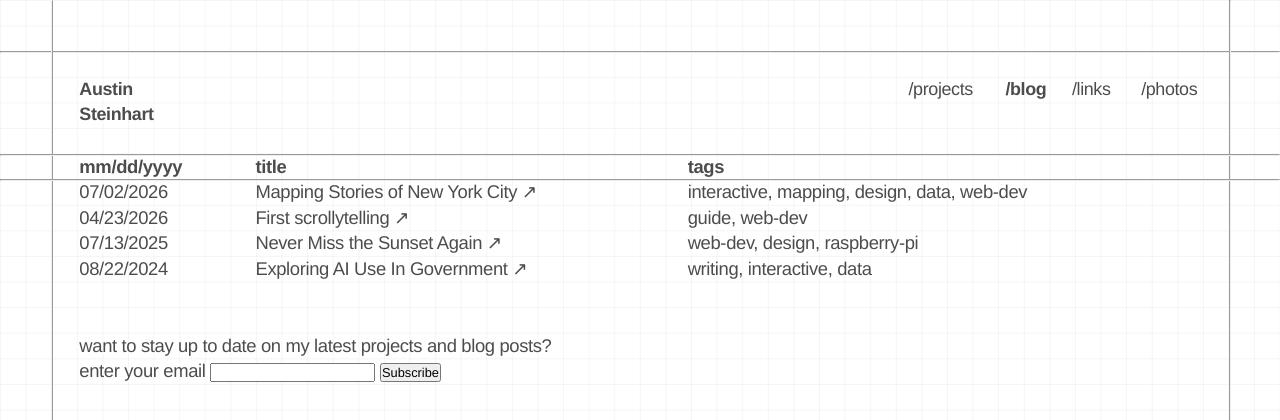
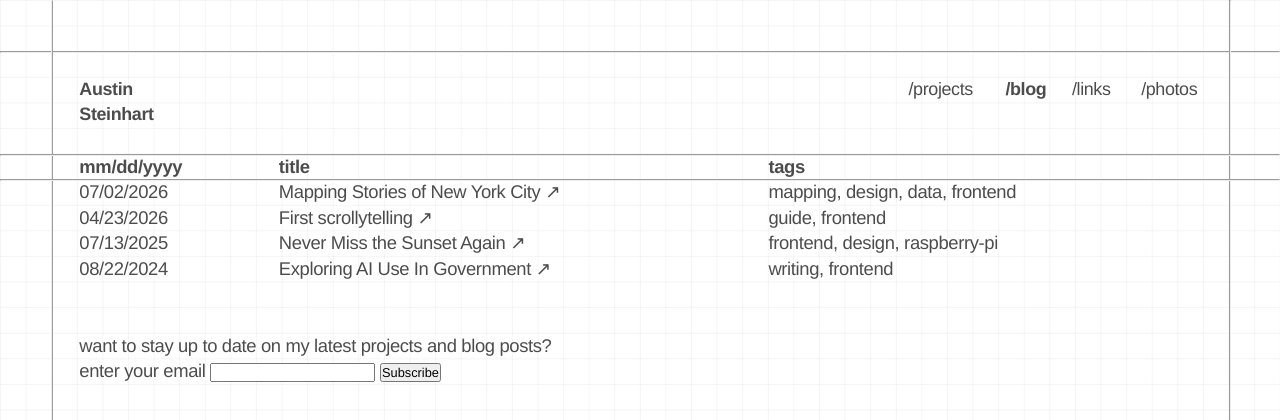
Before and after one commit to asteinhart/asteinhart.github.io, a SvelteKit app in the folder redesign/: page /blog in a window 1280 px wide. Shown: the top 420 px of the page. Built offline with nearby package versions, Linux system fonts and the light colour scheme.

Commit message:
layout fixes

```diff
--- a/redesign/src/global.css
+++ b/redesign/src/global.css
@@ -71,6 +71,10 @@ hr {
 	margin-right: calc(var(--cell) * 3);
 }
 
+table {
+	border-collapse: collapse;
+}
+
 @media (max-width: 600px) {
 	:root {
 		--cell: 5vw;
--- a/redesign/src/lib/blogs.js
+++ b/redesign/src/lib/blogs.js
@@ -5,21 +5,21 @@ export const BLOGS = {
 		date: '07/02/2026',
 		description:
 			'A map of stories from the New York Times Metro Diary column, with a focus on the Bronx.',
-		tags: ['interactive', 'mapping', 'design', 'data', 'web-dev']
+		tags: ['mapping', 'design', 'data', 'frontend']
 	},
 	scrolly: {
 		title: 'First scrollytelling',
 		url: 'https://austinsteinhart.com/docs/first-scrollytelly/',
 		date: '04/23/2026',
 		description: 'A scrollytelling experiment using Svelte and D3.',
-		tags: ['guide', 'web-dev']
+		tags: ['guide', 'frontend']
 	},
 	sunset: {
 		title: 'Never Miss the Sunset Again',
 		url: 'https://thesunset.austinsteinhart.com/about',
 		date: '07/13/2025',
 		description: 'A guide to never missing the sunset again.',
-		tags: ['web-dev', 'design', 'raspberry-pi']
+		tags: ['frontend', 'design', 'raspberry-pi']
 	},
 
 	'ai-gov': {
@@ -27,6 +27,6 @@ export const BLOGS = {
 		url: 'https://austinsteinhart.com/ai-in-gov/',
 		date: '08/22/2024',
 		description: 'An exploration of how AI is being used in government.',
-		tags: ['writing', 'interactive', 'data']
+		tags: ['writing', 'frontend']
 	}
 };
--- a/redesign/src/lib/components/Footer.svelte
+++ b/redesign/src/lib/components/Footer.svelte
@@ -0,0 +1,12 @@
+<script>
+	import Spacer from '$lib/components/Spacer.svelte';
+</script>
+
+<Spacer />
+<hr />
+
+<style>
+	hr {
+		margin-bottom: calc(var(--cell));
+	}
+</style>
--- a/redesign/src/routes/+layout.svelte
+++ b/redesign/src/routes/+layout.svelte
@@ -1,7 +1,8 @@
 <script>
 	import favicon from '$lib/assets/favicon.svg';
+	import Footer from '$lib/components/Footer.svelte';
+
 	import '../global.css';
-	//import Footer from '$lib/components/Footer.svelte';
 
 	let { children } = $props();
 </script>
@@ -10,15 +11,31 @@
 	<link rel="icon" href={favicon} />
 </svelte:head>
 
-<hr class="top" />
-<hr class="side-left" />
-<hr class="side-right" />
+<div class="app">
+	<hr class="top" />
+	<hr class="side-left" />
+	<hr class="side-right" />
 
-{@render children()}
-
-<!-- <Footer /> -->
+	<main class="content">
+		{@render children()}
+	</main>
+	<!-- <Footer /> -->
+</div>
 
 <style>
+	.app {
+		display: flex;
+		flex-direction: column;
+		min-height: 100vh; /* fallback if round() unsupported */
+		/* snap to the grid so the footer's bottom edge lands on a --cell line */
+		min-height: round(down, 100vh, var(--cell));
+	}
+
+	/* grows to fill leftover space so the footer lands at the bottom of max(content, viewport) */
+	.content {
+		flex: 1 0 auto;
+	}
+
 	.side-left {
 		position: fixed;
 		top: 0;
--- a/redesign/src/routes/projects/+page.svelte
+++ b/redesign/src/routes/projects/+page.svelte
@@ -117,6 +117,8 @@
 		</table>
 	</div>
 {/if}
+<Spacer />
+<Spacer />
 
 <style>
 	.filter-container {
@@ -187,10 +189,16 @@
 		margin-top: calc(var(--cell));
 	}
 
+	table {
+		border-collapse: collapse;
+	}
+
 	th,
 	td {
 		text-align: left;
-		padding-right: calc(var(--cell) * 3);
+		vertical-align: top;
+		padding-right: calc(var(--cell));
 		font-size: calc(var(--cell) * 0.72);
+		height: calc(var(--cell));
 	}
 </style>
```
Also changed, not shown: redesign/src/lib/projects.js.
